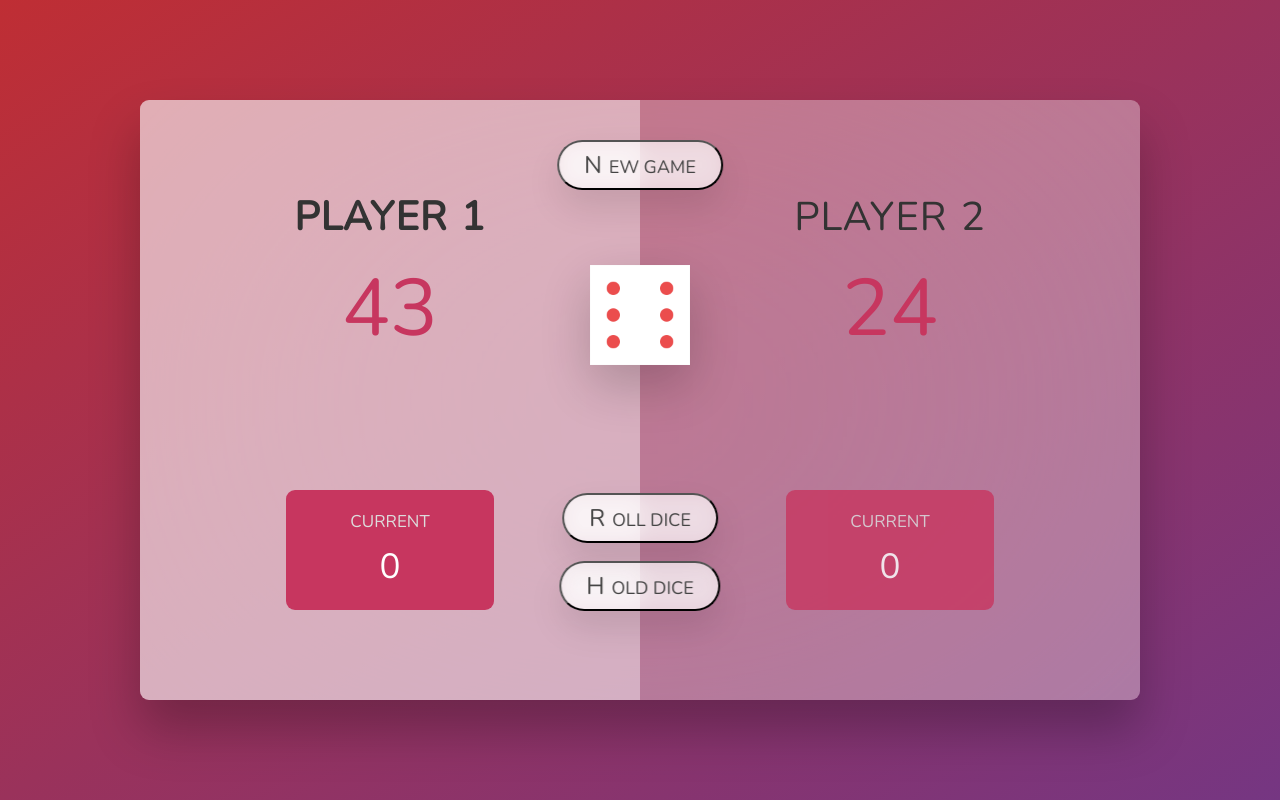
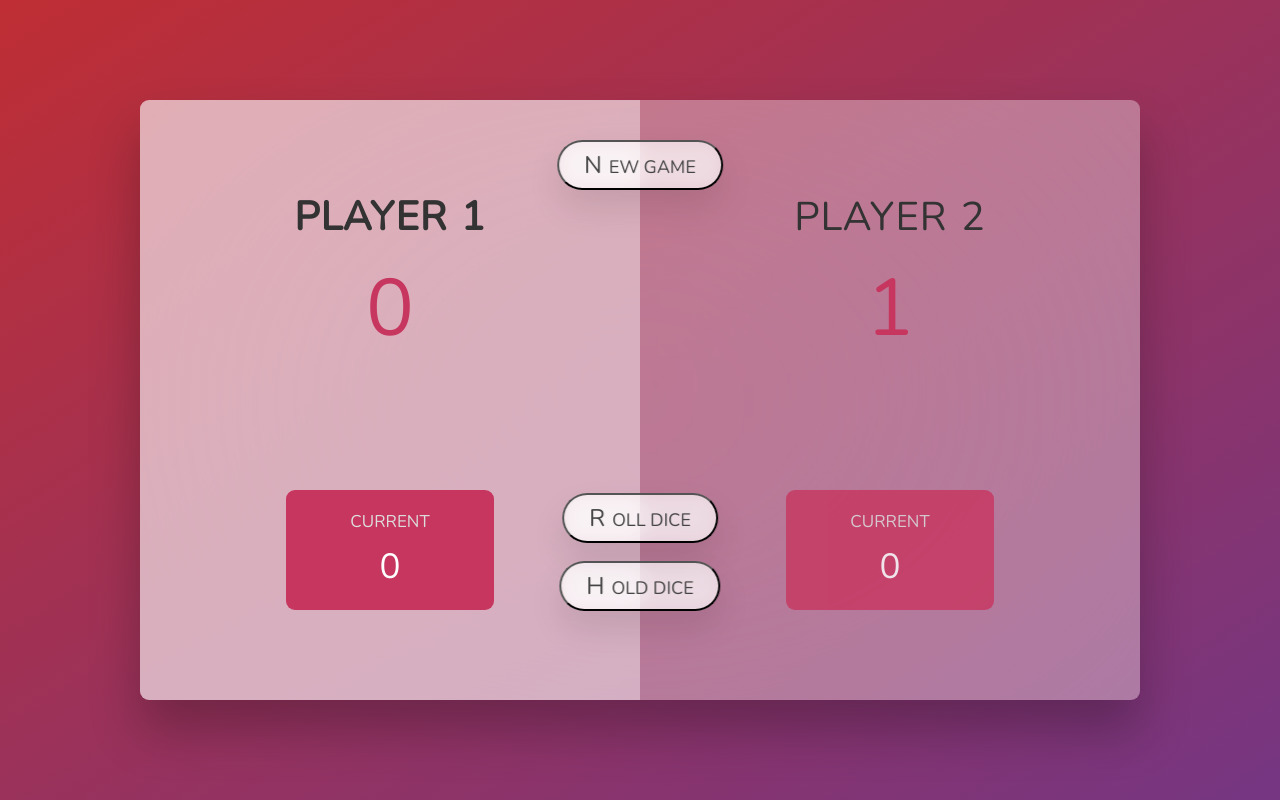
Before and after one commit to alanbedoya/notes, a plain HTML site: page JS: Notes 2021/diceGame/index.html in a window 1280 px wide. Drawn offline with nearby package versions, Linux system fonts and the light colour scheme.

Commit message:
Adding js to the dice game.

```diff
--- a/JS: Notes 2021/diceGame/script.js
+++ b/JS: Notes 2021/diceGame/script.js
@@ -0,0 +1,9 @@
+//Selected Elements
+const score0El = document.getElementById('score--0');
+const score1El = document.getElementById('score--1');
+const diceEl = document.querySelector('.dice');
+
+//Starting Conditons
+score0El.textContent = 0;
+score1El.textContent = 1;
+diceEl.classList.add('hidden');
--- a/JS: Notes 2021/diceGame/styles.css
+++ b/JS: Notes 2021/diceGame/styles.css
@@ -163,3 +163,7 @@ main {
   font-weight: 700;
   color: #c7365f;
 }
+
+.hidden {
+  display: none;
+}
```
